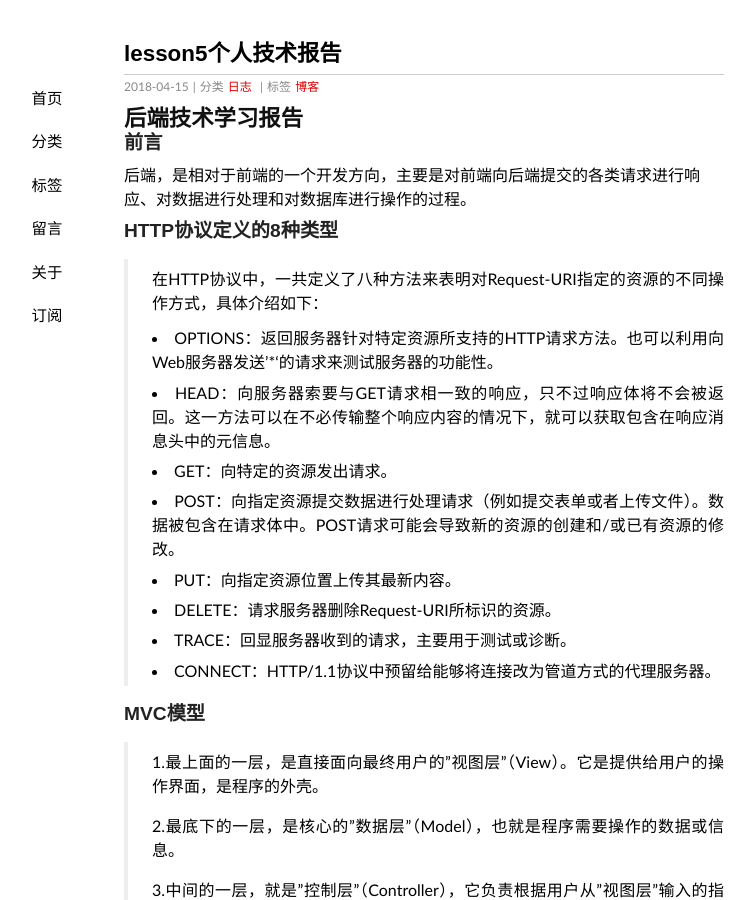
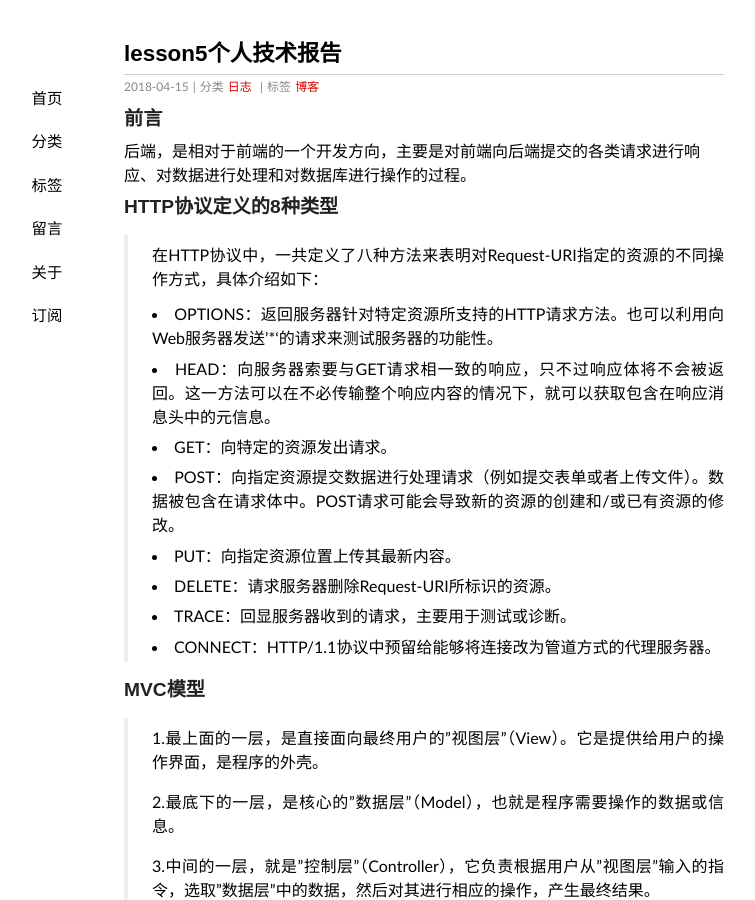
Before and after one commit to zhuwh9/zhuwh9.github.io, a Jekyll site: the page built from _posts/2018-04-15-tech-report.md, in a window 1280 px wide and 900 px high. Shown: the whole window, without its empty margins (216-971 px from the left). Built offline with Jekyll 4.4.1, drawn with Linux system fonts in a browser that asks for light colours; comment, search, counter and statistics services are not loaded.

Commit message:
modified report name

```diff
--- a/_posts/2018-04-15-tech-report.md
+++ b/_posts/2018-04-15-tech-report.md
@@ -5,8 +5,6 @@ date: 2018-04-15 16:54:00+00:00
 categories: 日志
 tags: 博客
 ---
-
-## 后端技术学习报告
 
 ### 前言
 
```
